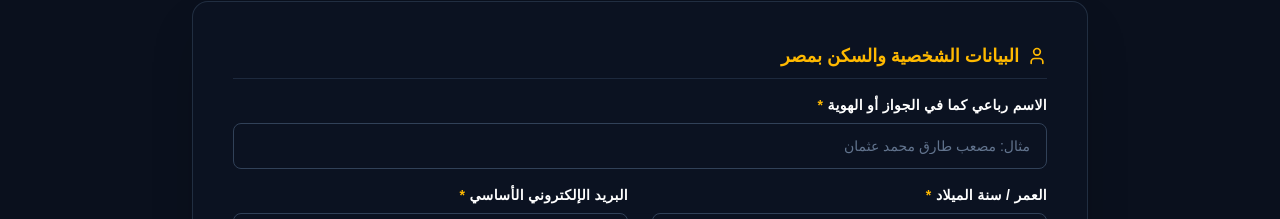
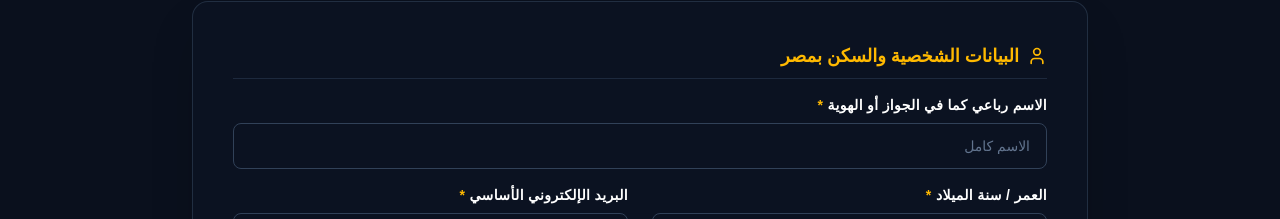
Before and after one commit to mussabtarig64-dotcom/cairo-univ-portal, a React (Vite) app in the folder client/: page /register in a window 1280 px wide. Shown: the part 235-454 px from the top of the page. Built offline with nearby package versions, Linux system fonts and the light colour scheme; no server answers.

Commit message:
Update form field labels to clear bright white and set full name placeholder

```diff
--- a/client/src/pages/Register.jsx
+++ b/client/src/pages/Register.jsx
@@ -337,7 +337,7 @@ export default function Register() {
                       type="text"
                       name="fullName"
                       required
-                      placeholder="مثال: مصعب طارق محمد عثمان"
+                      placeholder="الاسم كامل"
                       value={formData.fullName}
                       onChange={handleChange}
                       className={inputClass}
```
